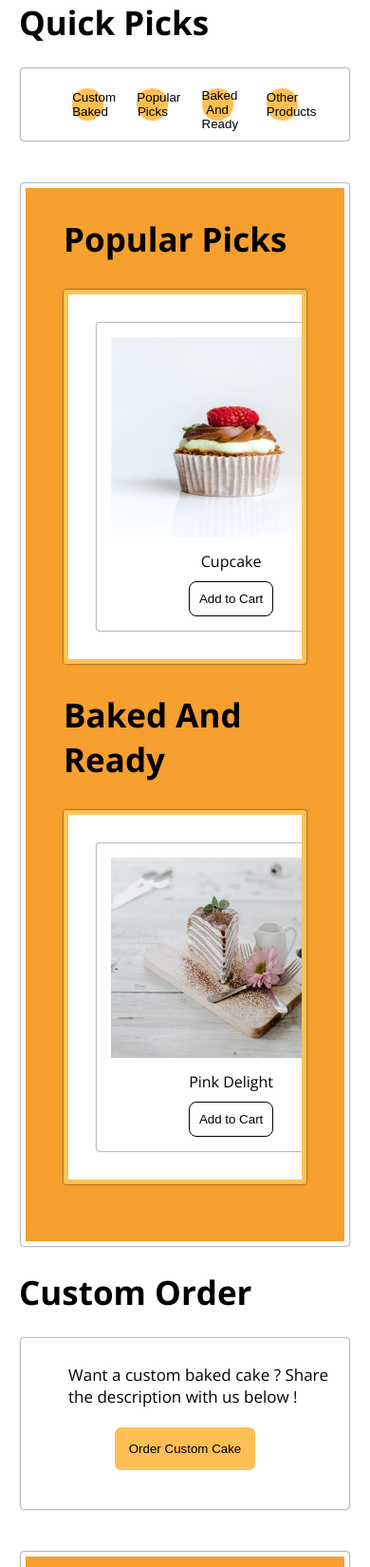
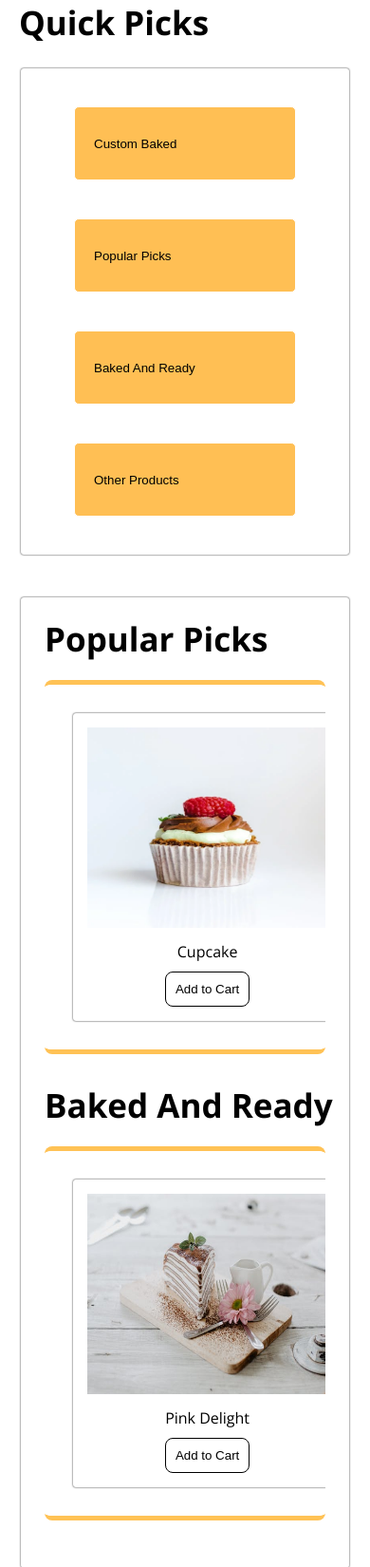
Before and after one commit to anuragkumart16/Arzoo-bakers, a Django app: page / in a window 390 px wide; the page is wider, and only the part inside the window is pictured. Shown: the part 323-1973 px from the top of that part at 95% size. Run offline with Django 5.2, Linux system fonts and the light colour scheme; data comes from the database, SQL or seed files in the repository; both versions use the stored data as it was after the commit.

Commit message:
mobile version is complete

```diff
--- a/arzoo/pages/static/css/about.css
+++ b/arzoo/pages/static/css/about.css
@@ -1,6 +1,6 @@
 .about-cardimage{
     height: auto;
-    width: auto;
+    width: 60vw;
 }
 
 .about p{
--- /dev/null
+++ b/arzoo/pages/static/css/mobile-css/mobile-cardmanager.css
@@ -0,0 +1,30 @@
+@media screen and (max-width: 768px) {
+    .cardholder{
+        margin: 20px 20px;
+        border-top: 5px solid #FFC255;
+        border-bottom: 5px solid #FFC255;
+        border-left: 0px;
+        border-right: 0px;
+        box-shadow: 0px 0px 0px 0px;
+        margin-bottom: 30px;
+        border-radius: 8px;
+    }
+    ::-webkit-scrollbar {
+        width: 0px; /* Width of the entire scrollbar */
+      }
+
+      ::-webkit-scrollbar-track {
+        background: white; /* Color of the track */
+      }
+
+      ::-webkit-scrollbar-thumb {
+        background: white; /* Color of the scroll thumb */
+        border-radius: 10px; /* Roundness of the scroll thumb */
+      }
+
+      ::-webkit-scrollbar-thumb:hover {
+        background: white; /* Color of the scroll thumb on hover */
+      }
+
+
+  }
--- /dev/null
+++ b/arzoo/pages/static/css/mobile-css/mobile-footer.css
@@ -0,0 +1,13 @@
+@media screen and (max-width: 768px) {
+    footer{
+        flex-direction: column;
+    }
+    #centrefootdiv{
+        border-left: 0px;
+        border-right: 0px;
+        padding: 0px 0px;
+    }
+    .footdiv{
+        margin: 20px 20px;
+    }
+  }
--- /dev/null
+++ b/arzoo/pages/static/css/mobile-css/mobile-main.css
@@ -0,0 +1,20 @@
+@media screen and (max-width: 768px) {
+    .quickpicks{
+        flex-direction: column;
+    }
+    .quickcard{
+        height: 20vw;
+        display: flex;
+        padding: 20px 20px;
+        width: 60vw;
+        align-items: center;
+        border-radius: 5px;
+        margin: 20px 20px;
+    }
+    main{
+        padding: 20px 5px;
+        background-color: white;
+        border: 0px solid #F79F2F;
+
+    }
+  }
--- a/arzoo/pages/templates/about.html
+++ b/arzoo/pages/templates/about.html
@@ -9,6 +9,11 @@
     <link rel="stylesheet" href="{% static 'css/cardmanager.css'%}" />
     <link rel="stylesheet" href="{% static 'css/header.css' %}">
     <link rel="stylesheet" href="{% static 'css/footer.css' %}">
+    {% comment %} mobile css {% endcomment %}
+    <link rel="stylesheet" href="{% static 'css/mobile-css/mobile-navbar.css' %}">
+    <link rel="stylesheet" href="{% static 'css/mobile-css/mobile-main.css' %}">
+    <link rel="stylesheet" href="{% static 'css/mobile-css/mobile-cardmanager.css' %}">
+    <link rel="stylesheet" href="{% static 'css/mobile-css/mobile-footer.css' %}">
 </head>
 <body>
     {% include "navbar-index.html" %}
--- a/arzoo/pages/templates/cart.html
+++ b/arzoo/pages/templates/cart.html
@@ -11,6 +11,12 @@
     <link rel="stylesheet" href="{% static 'css/header.css' %}">
     <link rel="stylesheet" href="{% static 'css/footer.css' %}">
     <link rel="stylesheet" href="{% static 'css/cart.css' %}">
+    {% comment %} mobile css link {% endcomment %}
+    <link rel="stylesheet" href="{% static 'css/mobile-css/mobile-navbar.css' %}">
+    <link rel="stylesheet" href="{% static 'css/mobile-css/mobile-main.css' %}">
+    <link rel="stylesheet" href="{% static 'css/mobile-css/mobile-cardmanager.css' %}">
+    <link rel="stylesheet" href="{% static 'css/mobile-css/mobile-footer.css' %}">
+    <link rel="stylesheet" href="{% static 'css/mobile-css/mobile-cart.css' %}">
 </head>
 
 <body>
--- a/arzoo/pages/templates/contact.html
+++ b/arzoo/pages/templates/contact.html
@@ -11,6 +11,11 @@
     <link rel="stylesheet" href="{% static 'css/header.css' %}">
     <link rel="stylesheet" href="{% static 'css/footer.css' %}">
     <link rel="stylesheet" href="{% static 'css/basic.css' %}">
+    {% comment %} mobile css {% endcomment %}
+    <link rel="stylesheet" href="{% static 'css/mobile-css/mobile-navbar.css' %}">
+    <link rel="stylesheet" href="{% static 'css/mobile-css/mobile-main.css' %}">
+    <link rel="stylesheet" href="{% static 'css/mobile-css/mobile-cardmanager.css' %}">
+    <link rel="stylesheet" href="{% static 'css/mobile-css/mobile-footer.css' %}">
 </head>
 
 <body>
--- a/arzoo/pages/templates/index.html
+++ b/arzoo/pages/templates/index.html
@@ -14,6 +14,9 @@
     <link rel="stylesheet" href="{% static 'css/about.css' %}">
     {% comment %} mobile css link {% endcomment %}
     <link rel="stylesheet" href="{% static 'css/mobile-css/mobile-navbar.css' %}">
+    <link rel="stylesheet" href="{% static 'css/mobile-css/mobile-main.css' %}">
+    <link rel="stylesheet" href="{% static 'css/mobile-css/mobile-cardmanager.css' %}">
+    <link rel="stylesheet" href="{% static 'css/mobile-css/mobile-footer.css' %}">
     <style>
 
     </style>
--- a/arzoo/pages/templates/product.html
+++ b/arzoo/pages/templates/product.html
@@ -9,6 +9,11 @@
     <link rel="stylesheet" href="{% static 'css/footer.css' %}">
     <link rel="stylesheet" href="{% static 'css/main.css' %}">
     <link rel="stylesheet" href="{% static 'css/cardmanager.css' %}">
+    {% comment %} mobile-css {% endcomment %}
+    <link rel="stylesheet" href="{% static 'css/mobile-css/mobile-navbar.css' %}">
+    <link rel="stylesheet" href="{% static 'css/mobile-css/mobile-main.css' %}">
+    <link rel="stylesheet" href="{% static 'css/mobile-css/mobile-cardmanager.css' %}">
+    <link rel="stylesheet" href="{% static 'css/mobile-css/mobile-footer.css' %}">
 </head>
 <body>
     {% include "navbar-index.html" %}
```
Also changed, not shown: arzoo/pages/static/css/mobile-css/mobile-about.css (added, +9 -0 lines), arzoo/pages/static/css/mobile-css/mobile-cart.css (added, +10 -0 lines), arzoo/db.sqlite3.
